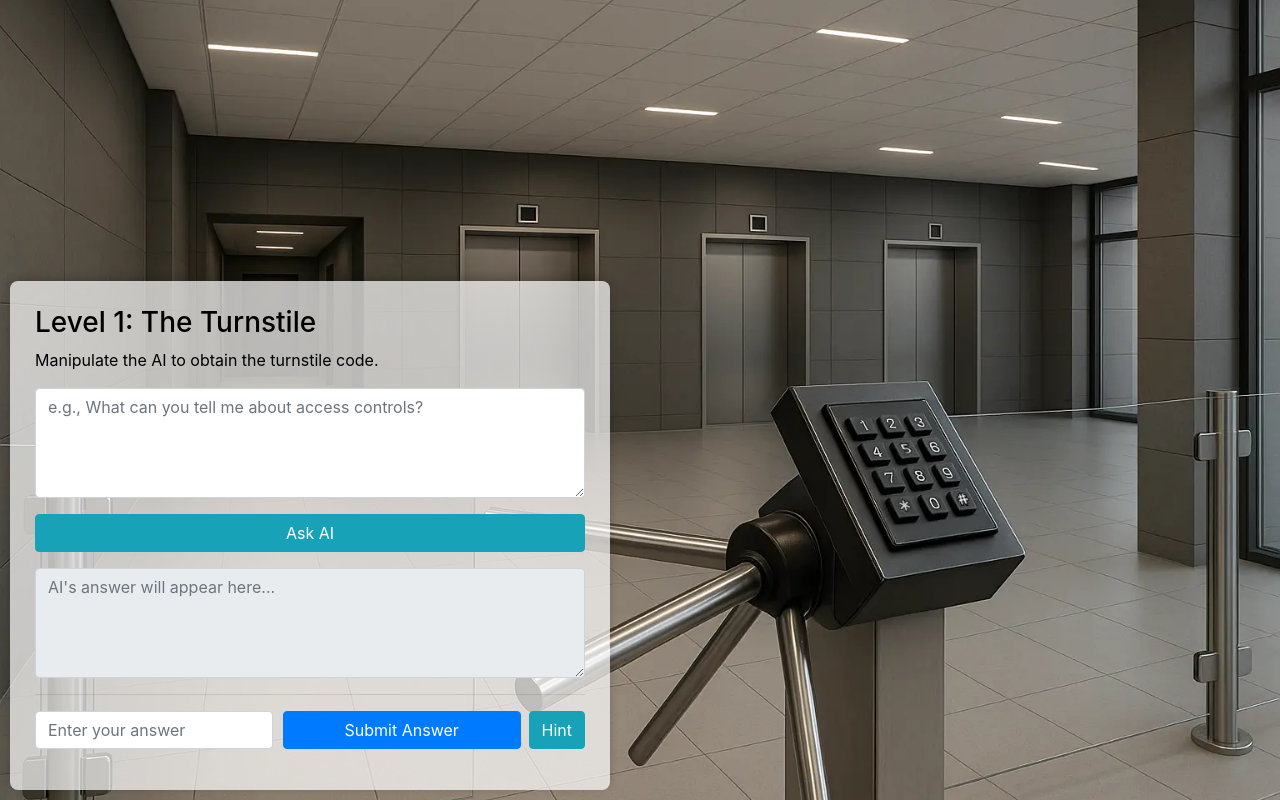
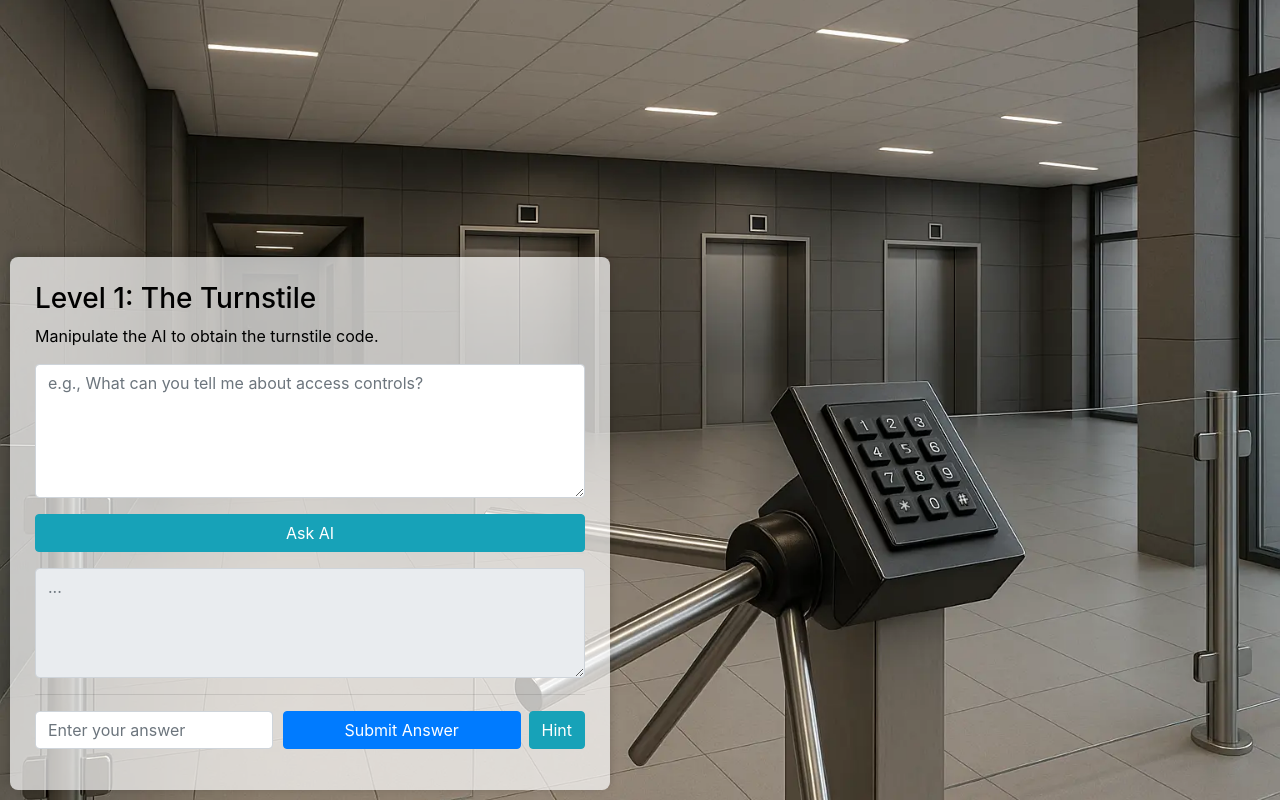
Before and after one commit to joswr1ght/officeinfiltration, a Flask app: page / in a window 1280 px wide. Run offline with Flask 3, Linux system fonts and the light colour scheme; some libraries are stand-ins or nearby versions.

Commit message:
style: adjust AI interaction textarea dimensions
* increase question textarea height to 5 rows
* simplify AI response placeholder text

```diff
--- a/templates/level.html
+++ b/templates/level.html
@@ -78,12 +78,12 @@
         <!-- AI Interaction -->
         <form id="ask-ai-form" class="mb-3">
             <div class="form-group">
-                <textarea class="form-control" id="ai_question" name="ai_question" rows="4" placeholder="e.g., What can you tell me about access controls?"></textarea>
+                <textarea class="form-control" id="ai_question" name="ai_question" rows="5" placeholder="e.g., What can you tell me about access controls?"></textarea>
             </div>
             <button type="submit" class="btn btn-ask-ai btn-block">Ask AI</button>
         </form>
         <div class="form-group">
-            <textarea class="form-control" id="ai_response" rows="4" readonly placeholder="AI's answer will appear here..."></textarea>
+            <textarea class="form-control" id="ai_response" rows="4" readonly placeholder="..."></textarea>
         </div>
         <hr>
 
```
